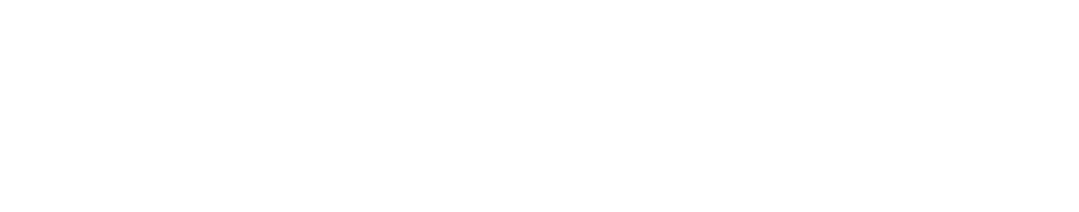
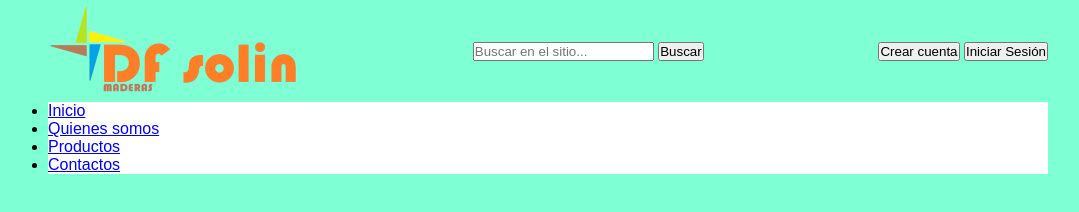
Before and after one commit to alf27048/Trabajo_Practico1, a plain HTML site: page tp1.html in a window 1280 px wide. Shown: the whole page, without its empty margins (92-1171 px from the left). Drawn offline with Linux system fonts and the light colour scheme.

Commit message:
Cabecera basica

```diff
--- a/tp1.css
+++ b/tp1.css
@@ -0,0 +1,34 @@
+/*-------------------VARIABLES ---------------*/
+:root{
+    --negro: black;
+    --blanco: white;
+    --fondo: aquamarine;
+}
+*{
+    margin: 0;
+    padding: 0;
+    box-sizing: border-box;
+}
+
+body{
+    background-color: var(--fondo);
+    /* Aqui imagen de fondo
+    background-image: url(ruta/ .jpg);
+     */
+     font-family: Arial, Helvetica, sans-serif;
+
+}
+.cabecera, .contenedor{
+    max-width: 1000px;
+    margin: auto;
+
+}
+.cabecera{
+    display: flex;
+    padding: 5px 0;
+    justify-content: space-between;
+    align-items: center;
+}
+.contenedor{
+    background-color: var(--blanco);
+}
--- a/tp1.html
+++ b/tp1.html
@@ -1,5 +1,5 @@
 <!DOCTYPE html>
-<html lang="en">
+<html lang="es">
 <head>
     <meta charset="UTF-8">
     <meta http-equiv="X-UA-Compatible" content="IE=edge">
@@ -8,6 +8,38 @@
     <link rel="stylesheet" href="tp1.css">
 </head>
 <body>
+    <div class="cabecera">
+        <a href="tp1.html">
+            <img src="logo1.png" alt="Ir a la home">
+         </a>
+         <form action="buscar.js" class="div-form">
+             <input type="search" class="div-form_input" placeholder="Buscar en el sitio...">
+             <input type="submit" class="div-form_boton" value="Buscar">
+         </form>
+         <div class="div-botones">
+            <input type="submit" class="div-botoncrear" value="Crear cuenta">
+            <input type="submit" class="div-botoniniciar" value="Iniciar Sesión">
 
+         </div>
+
+    </div>
+    <div class="contenedor">
+        <nav class="nav">
+            <ul class="lista-nav">
+                <li class="nav-lista_item">
+                    <a href="#" class="nav-lista_item-link">Inicio</a>
+                </li>
+                <li class="nav-lista_item">
+                    <a href="#" class="nav-lista_item-link">Quienes somos</a>
+                </li>
+                <li class="nav-lista_item">
+                    <a href="#" class="nav-lista_item-link">Productos</a>
+                </li>
+                <li class="nav-lista_item">
+                    <a href="#" class="nav-lista_item-link">Contactos</a>
+                </li>
+            </ul>
+        </nav>
+    </div>
 </body>
 </html>
```
